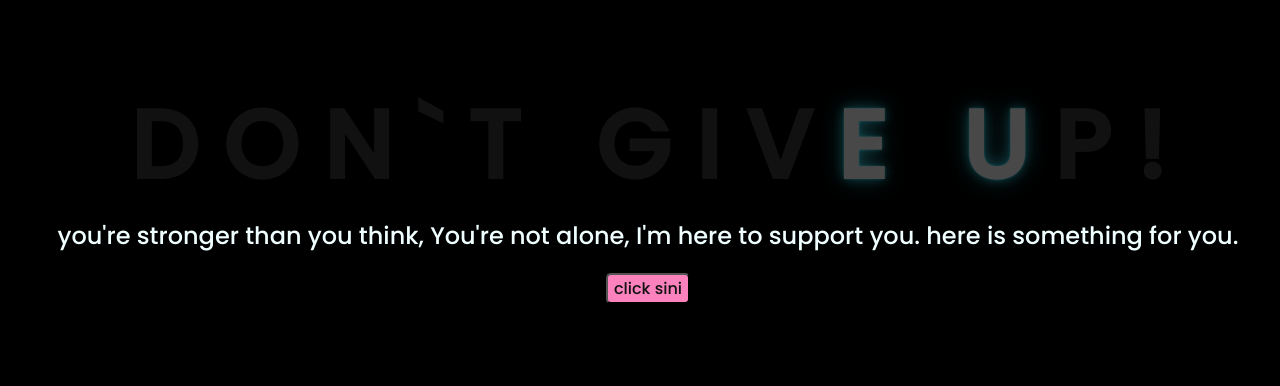
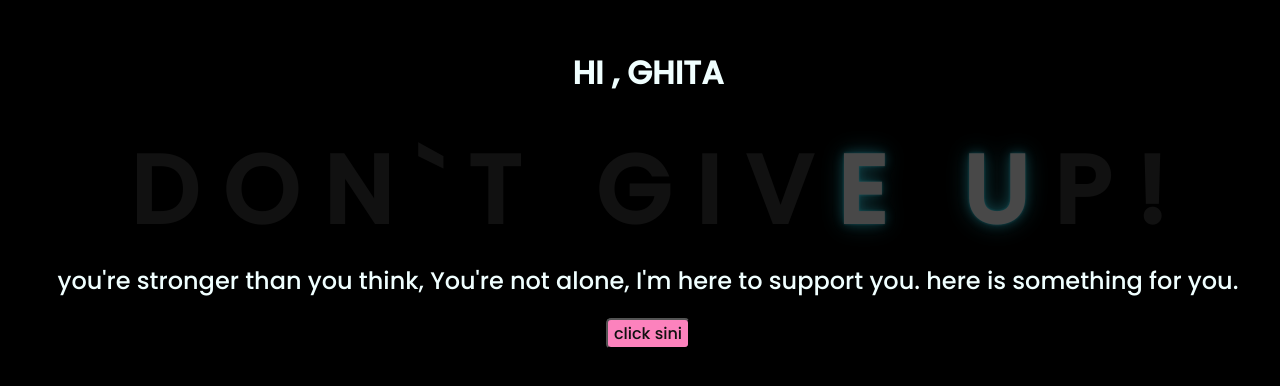
Before and after one commit to NaotoYanagi/naoto, a plain HTML site: page index.html in a window 1280 px wide. Shown: the part 220-606 px from the top of the page. Drawn offline with Linux system fonts and the light colour scheme.

Commit message:
Update index.html

```diff
--- a/index.html
+++ b/index.html
@@ -9,6 +9,7 @@
     <title>Flowers 4 U</title>
 </head>
 <body>
+    <h1>HI , GHITA</h1>
     <div class="greetings">
         <span>D</span>
         <span>O</span>
```
